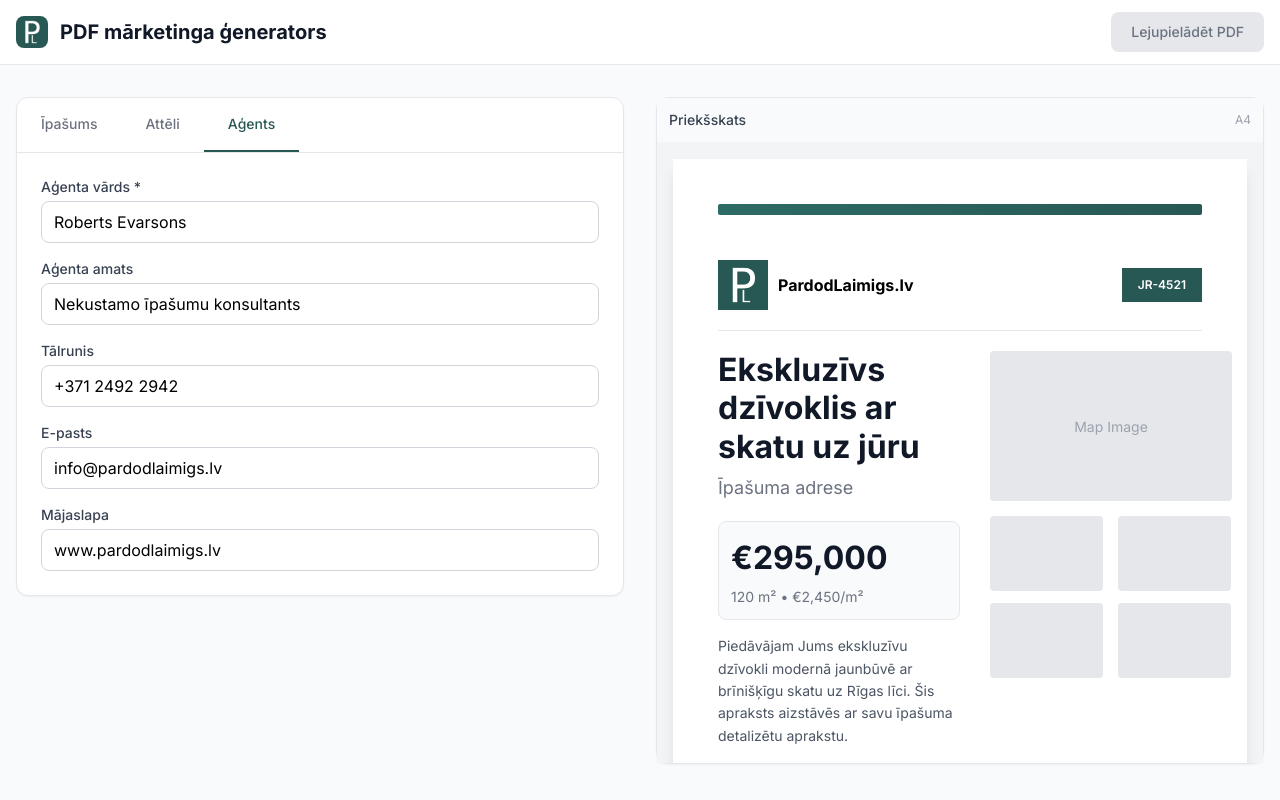
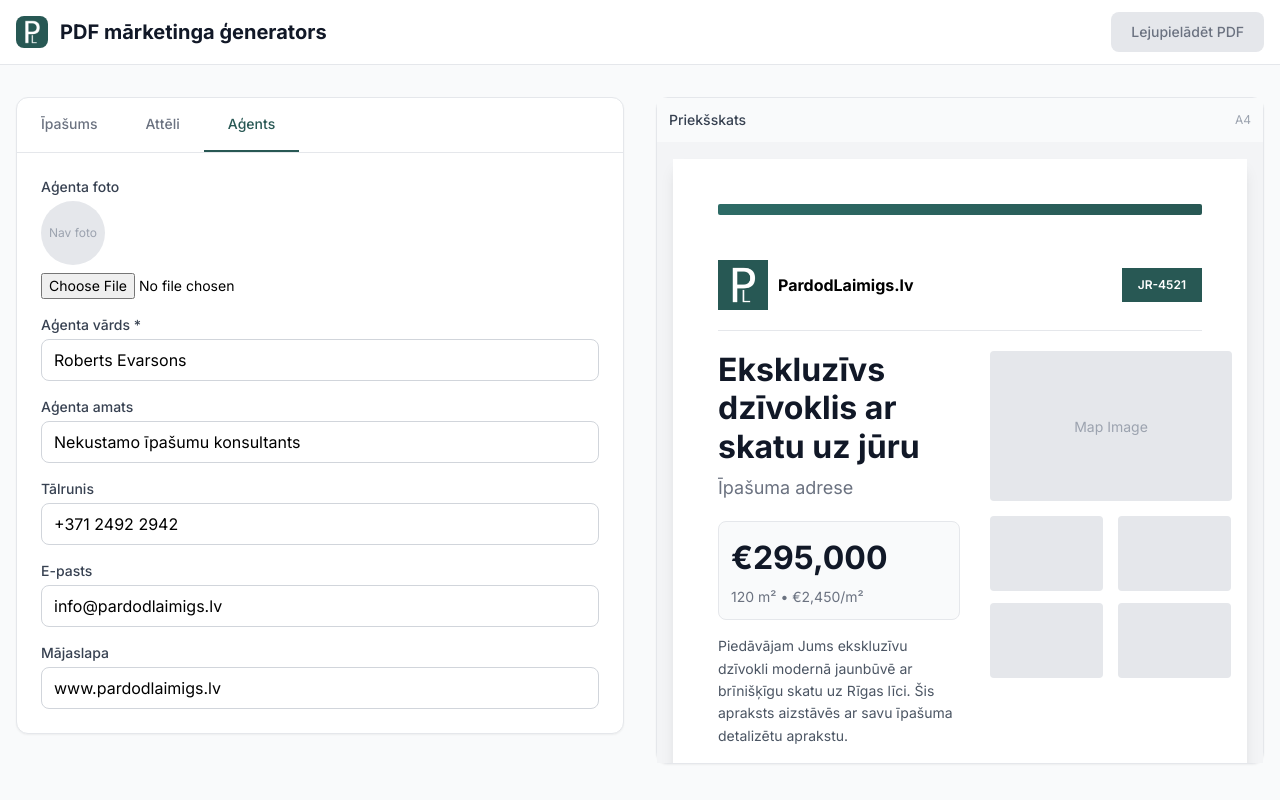
Before and after one commit to klavsveg99/real-estate-flyer-generator, a Next.js app: page / in a window 1280 px wide. Both pictures are taken after a click on the button "Aģents". Built offline with nearby package versions, Linux system fonts and the light colour scheme; what @react-pdf/renderer would draw is missing.

Commit message:
Add agent photo upload with default roberts.jpg

```diff
--- a/app/components/FlyerPdf.tsx
+++ b/app/components/FlyerPdf.tsx
@@ -49,6 +49,7 @@ interface FlyerPdfProps {
   listing: ListingData;
   mapImage: ImageFile | null;
   galleryImages: ImageFile[];
+  agentImage: ImageFile | null;
 }
 
 const formatPrice = (value: string) => {
@@ -57,7 +58,7 @@ const formatPrice = (value: string) => {
   return '€' + num.toLocaleString();
 };
 
-export function FlyerPdfDocument({ listing, mapImage, galleryImages }: FlyerPdfProps) {
+export function FlyerPdfDocument({ listing, mapImage, galleryImages, agentImage }: FlyerPdfProps) {
   const paragraphs = listing.description.split('\n\n').filter(p => p.trim());
   const priceSubtext = [
     listing.areaSize && `${parseFloat(listing.areaSize).toLocaleString()} m²`,
@@ -137,10 +138,13 @@ export function FlyerPdfDocument({ listing, mapImage, galleryImages }: FlyerPdfP
         </View>
 
         <View style={styles.footer}>
-          <View style={[styles.agentBox, { width: '100%', flexDirection: 'row', justifyContent: 'space-between' }]}>
-            <View>
-              <Text style={styles.agentName}>{listing.agentName || 'Agent Name'}</Text>
-              {listing.agentTitle && <Text style={styles.agentTitle}>{listing.agentTitle}</Text>}
+          <View style={[styles.agentBox, { width: '100%', flexDirection: 'row', justifyContent: 'space-between', alignItems: 'center' }]}>
+            <View style={{ flexDirection: 'row', alignItems: 'center' }}>
+              <Image src={agentImage?.preview || '/images/roberts.jpg'} style={{ width: 40, height: 40, borderRadius: 20, marginRight: 10 }} />
+              <View>
+                <Text style={styles.agentName}>{listing.agentName || 'Agent Name'}</Text>
+                {listing.agentTitle && <Text style={styles.agentTitle}>{listing.agentTitle}</Text>}
+              </View>
             </View>
             <View>
               {listing.mobile && <Text style={styles.agentPhone}>{listing.mobile}</Text>}
--- a/app/page.tsx
+++ b/app/page.tsx
@@ -7,7 +7,7 @@ import { pdf } from '@react-pdf/renderer';
 import { FlyerPdfDocument } from './components/FlyerPdf';
 
 function PreviewSection({ formState }: { formState: FormState }) {
-  const { listing, mapImage, galleryImages } = formState;
+  const { listing, mapImage, galleryImages, agentImage } = formState;
   const paragraphs = listing.description.split('\n\n').filter(p => p.trim());
 
   const formatPrice = (value: string) => {
@@ -88,10 +88,13 @@ function PreviewSection({ formState }: { formState: FormState }) {
       </div>
 
         <div style={{ borderTop: '1px solid #e5e7eb', paddingTop: '15px', marginTop: 'auto' }}>
-        <div style={{ backgroundColor: '#285854', padding: '15px', borderRadius: '6px', display: 'flex', gap: '40px' }}>
-          <div style={{ flex: 1 }}>
-            <p className="font-semibold text-white">{listing.agentName || 'Agent Name'}</p>
-            <p className="text-white text-sm">{listing.agentTitle}</p>
+        <div style={{ backgroundColor: '#285854', padding: '16px', borderRadius: '6px', display: 'flex', alignItems: 'center', gap: '40px' }}>
+          <div style={{ display: 'flex', alignItems: 'center', gap: '12px' }}>
+            <img src={agentImage?.preview || '/images/roberts.jpg'} alt="Agent" style={{ width: '50px', height: '50px', borderRadius: '50%', objectFit: 'cover' }} />
+            <div>
+              <p className="font-semibold text-white">{listing.agentName || 'Agent Name'}</p>
+              <p className="text-white text-sm">{listing.agentTitle}</p>
+            </div>
           </div>
           <div style={{ flex: 1 }}>
             <p className="text-white font-medium">{listing.mobile}</p>
@@ -130,12 +133,35 @@ function PropertyForm({ data, onChange }: { data: ListingData; onChange: (d: Lis
   );
 }
 
-function AgentForm({ data, onChange }: { data: ListingData; onChange: (d: ListingData) => void }) {
+function AgentForm({ data, onChange, agentImage, updateAgentImage }: { data: ListingData; onChange: (d: ListingData) => void; agentImage: ImageFile | null; updateAgentImage: (img: ImageFile | null) => void }) {
   const handleChange = (e: React.ChangeEvent<HTMLInputElement>) => {
     onChange({ ...data, [e.target.name]: e.target.value });
   };
   return (
     <div className="space-y-4">
+      <div>
+        <label className="block text-sm font-medium text-gray-700 mb-1">Aģenta foto</label>
+        {agentImage ? (
+          <div className="relative inline-block">
+            <img src={agentImage.preview} alt="Agent" className="w-16 h-16 rounded-full object-cover" />
+            <button onClick={() => updateAgentImage(null)} className="absolute -top-2 -right-2 bg-red-500 text-white rounded-full w-5 h-5 text-xs">×</button>
+          </div>
+        ) : (
+          <div className="w-16 h-16 rounded-full bg-gray-200 flex items-center justify-center">
+            <span className="text-gray-400 text-xs">Nav foto</span>
+          </div>
+        )}
+        <input type="file" accept="image/*" className="mt-2 w-full text-sm" onChange={(e) => {
+          const file = e.target.files?.[0];
+          if (file) {
+            const reader = new FileReader();
+            reader.onload = () => {
+              updateAgentImage({ id: 'agent', file, preview: reader.result as string, name: file.name });
+            };
+            reader.readAsDataURL(file);
+          }
+        }} />
+      </div>
       <div><label className="block text-sm font-medium text-gray-700 mb-1">Aģenta vārds *</label><input type="text" name="agentName" value={data.agentName} onChange={handleChange} placeholder="Piemēram: Roberts Evarsons" className="w-full px-3 py-2 border border-gray-300 rounded-lg" /></div>
       <div><label className="block text-sm font-medium text-gray-700 mb-1">Aģenta amats</label><input type="text" name="agentTitle" value={data.agentTitle} onChange={handleChange} placeholder="Piemēram: Nekustamo īpašumu konsultants" className="w-full px-3 py-2 border border-gray-300 rounded-lg" /></div>
       <div><label className="block text-sm font-medium text-gray-700 mb-1">Tālrunis</label><input type="text" name="mobile" value={data.mobile} onChange={handleChange} placeholder="Piemēram: +371 2492 2942" className="w-full px-3 py-2 border border-gray-300 rounded-lg" /></div>
@@ -320,19 +346,20 @@ function ImageSection({ formState, updateMapImage, updateGalleryImages }: { form
 }
 
 export default function Home() {
-  const [formState, setFormState] = useState<FormState>({ listing: defaultListing, mapImage: null, galleryImages: [] });
+  const [formState, setFormState] = useState<FormState>({ listing: defaultListing, mapImage: null, galleryImages: [], agentImage: null });
   const [isGenerating, setIsGenerating] = useState(false);
   const [activeTab, setActiveTab] = useState<'property' | 'images' | 'agent'>('property');
 
   const updateListing = useCallback((listing: ListingData) => setFormState(prev => ({ ...prev, listing })), []);
   const updateMapImage = useCallback((mapImage: ImageFile | null) => setFormState(prev => ({ ...prev, mapImage })), []);
   const updateGalleryImages = useCallback((galleryImages: ImageFile[]) => setFormState(prev => ({ ...prev, galleryImages })), []);
+  const updateAgentImage = useCallback((agentImage: ImageFile | null) => setFormState(prev => ({ ...prev, agentImage })), []);
 
   const handleGeneratePdf = async () => {
     if (!isFormValid(formState.listing)) { alert('Lūdzu, aizpildiet visus obligātos laukus.'); return; }
     setIsGenerating(true);
     try {
-      const doc = <FlyerPdfDocument listing={formState.listing} mapImage={formState.mapImage} galleryImages={formState.galleryImages} />;
+      const doc = <FlyerPdfDocument listing={formState.listing} mapImage={formState.mapImage} galleryImages={formState.galleryImages} agentImage={formState.agentImage} />;
       const blob = await pdf(doc).toBlob();
       const url = URL.createObjectURL(blob);
       const link = document.createElement('a');
@@ -379,7 +406,7 @@ export default function Home() {
               <div className="p-6">
                 {activeTab === 'property' && <PropertyForm data={formState.listing} onChange={updateListing} />}
                 {activeTab === 'images' && <ImageSection formState={formState} updateMapImage={updateMapImage} updateGalleryImages={updateGalleryImages} />}
-                {activeTab === 'agent' && <AgentForm data={formState.listing} onChange={updateListing} />}
+                {activeTab === 'agent' && <AgentForm data={formState.listing} onChange={updateListing} agentImage={formState.agentImage} updateAgentImage={updateAgentImage} />}
               </div>
             </div>
           </div>
--- a/app/types/index.ts
+++ b/app/types/index.ts
@@ -28,6 +28,7 @@ export interface FormState {
   listing: ListingData;
   mapImage: ImageFile | null;
   galleryImages: ImageFile[];
+  agentImage: ImageFile | null;
 }
 
 export const defaultListing: ListingData = {
```
Also changed, not shown: public/images/roberts.jpg (added), 1 other file (tests, documents, lock files or other folders).
